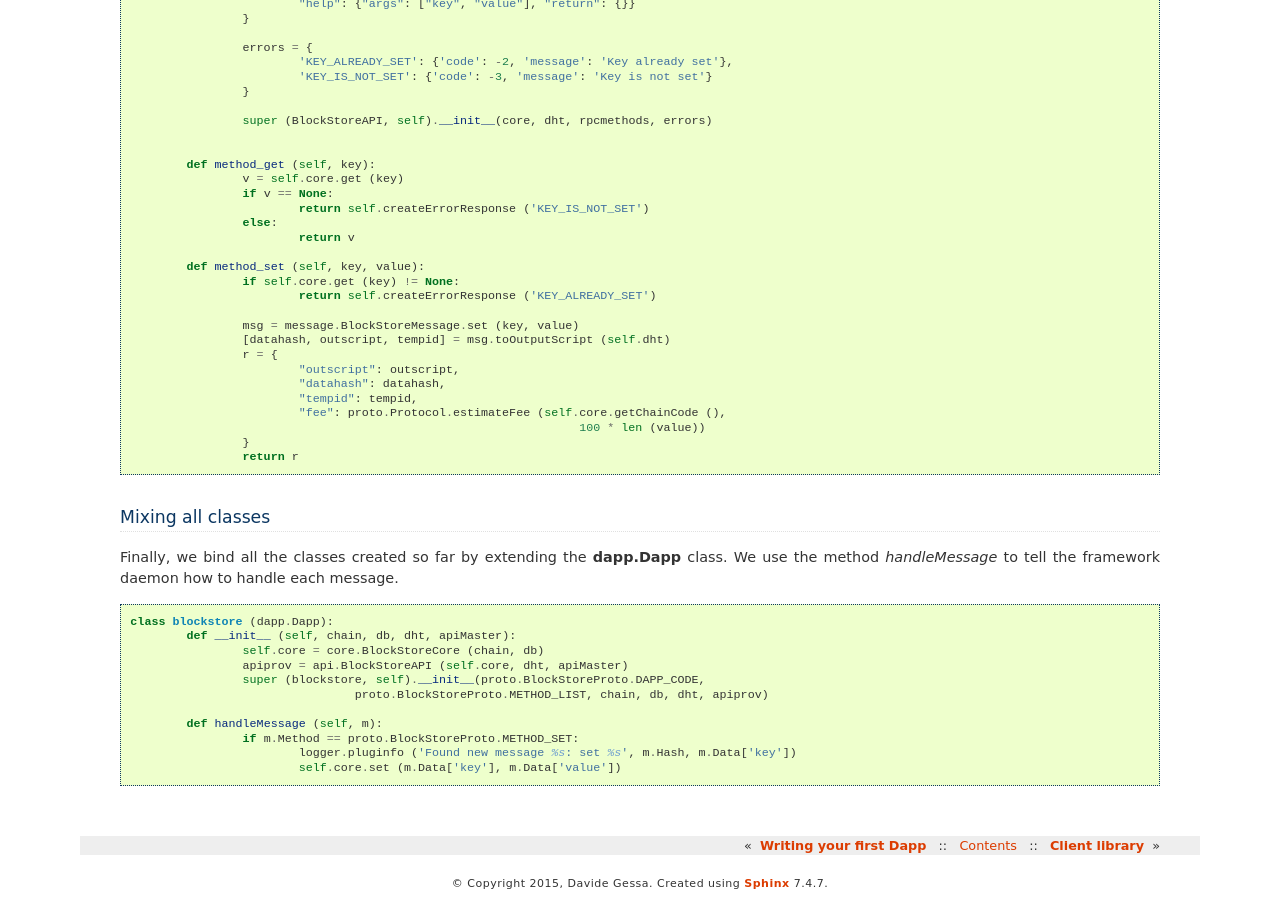
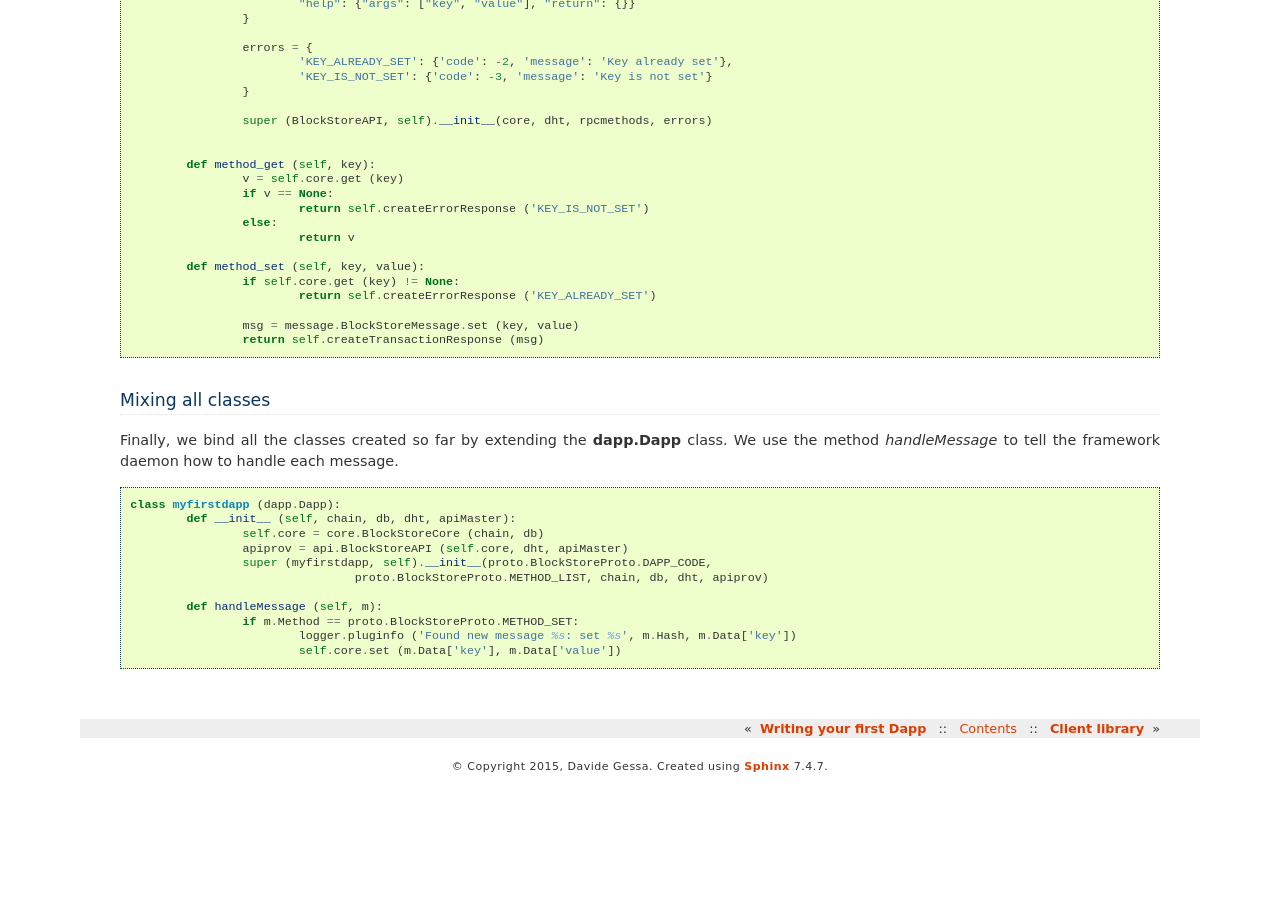
Before and after one commit to contractvm/doc, a Sphinx documentation site: the page built from source/tutorial-firstdapp-dapp.rst, in a window 1280 px wide and 900 px high, scrolled down 1564 px. Built offline with Sphinx 7.4.7, drawn with Linux system fonts in a browser that asks for light colours; formulas are drawn with MathJax 3; after the commit the page ends 2347 px from its top, so only the background shows below that.

Commit message:
firstdapp update

```diff
--- a/source/tutorial-firstdapp-dapp.rst
+++ b/source/tutorial-firstdapp-dapp.rst
@@ -124,15 +124,7 @@ write our two APIs:
 				return self.createErrorResponse ('KEY_ALREADY_SET')
 
 			msg = message.BlockStoreMessage.set (key, value)
-			[datahash, outscript, tempid] = msg.toOutputScript (self.dht)
-			r = {
-				"outscript": outscript,
-				"datahash": datahash,
-				"tempid": tempid,
-				"fee": proto.Protocol.estimateFee (self.core.getChainCode (),
-									100 * len (value))
-			}
-			return r
+			return self.createTransactionResponse (msg)
 
 
 
@@ -146,11 +138,11 @@ how to handle each message.
 
 .. code-block:: python
 
-	class blockstore (dapp.Dapp):
+	class myfirstdapp (dapp.Dapp):
 		def __init__ (self, chain, db, dht, apiMaster):
 			self.core = core.BlockStoreCore (chain, db)
 			apiprov = api.BlockStoreAPI (self.core, dht, apiMaster)
-			super (blockstore, self).__init__(proto.BlockStoreProto.DAPP_CODE,
+			super (myfirstdapp, self).__init__(proto.BlockStoreProto.DAPP_CODE,
 					proto.BlockStoreProto.METHOD_LIST, chain, db, dht, apiprov)
 
 		def handleMessage (self, m):
--- a/source/tutorial-firstdapp-example.rst
+++ b/source/tutorial-firstdapp-example.rst
@@ -1,5 +1,9 @@
 Example usage
 =============
+
+
+TODO: quick overview about how to install the created dapp
+
 
 We now exploit the created dapp for writing a client application. We first create a **ConsensusManager**,
 and we initialize it with a static set of nodes (at the moment we can use the our local contractvmd instance).
```
Also changed, not shown: source/install-start.rst (+1 -7 lines).
